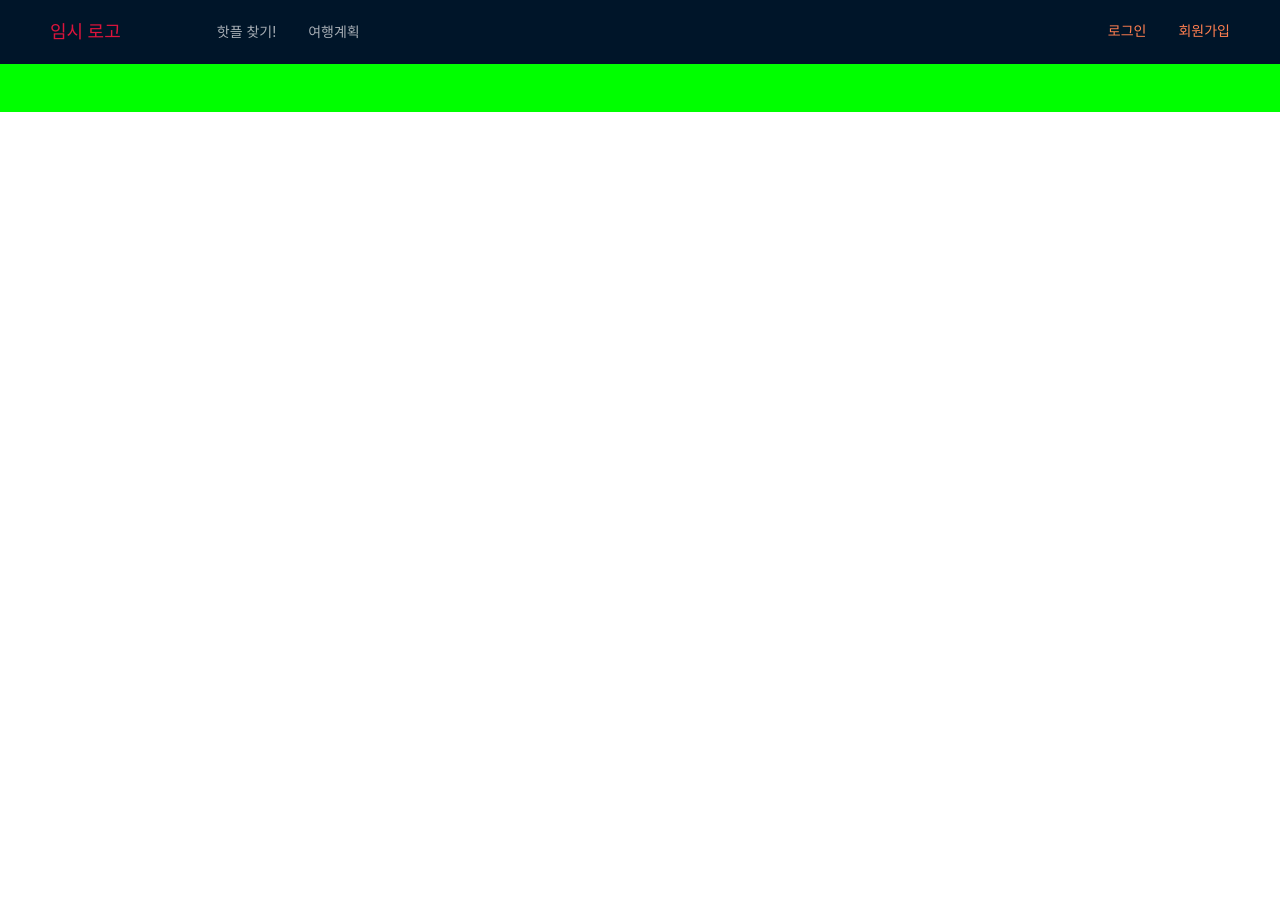
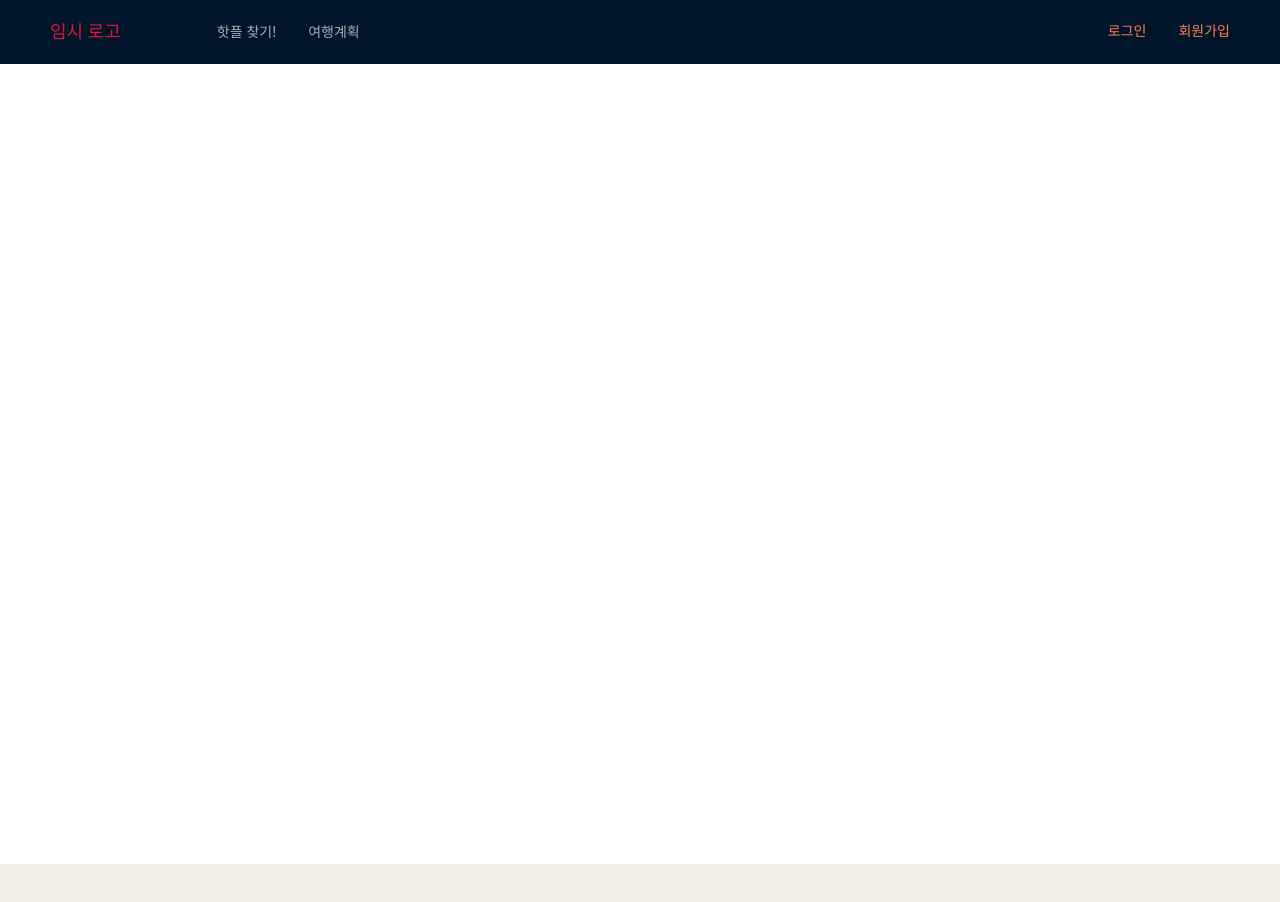
Before and after one commit to benyy0101/SSAFY-10th-EnjoyTrip, a Vue app in the folder enjoytripvue/: page / in a window 1280 px wide. Shown: the top 902 px of the page. Before the commit the page ends 800 px from the top, so only its background shows below. Built offline with nearby package versions, Linux system fonts and the light colour scheme; a web font is replaced by a local one.

Commit message:
feat : map card 작성중

```diff
--- a/enjoytripvue/src/App.vue
+++ b/enjoytripvue/src/App.vue
@@ -13,7 +13,7 @@ watch(stateLogin, ()=>{
 
 <template>
   <a-layout class="layout">
-    <TheHeadingNavbar></TheHeadingNavbar>
+    <TheHeadingNavbar class="navbar"></TheHeadingNavbar>
     <a-layout-content class="layoutContent">
       <router-view></router-view>
     <LoginModal v-show="stateLogin"></LoginModal>
@@ -39,11 +39,15 @@ watch(stateLogin, ()=>{
   width: 100vw;
 }
 
+.layout{
+
+}
 .layoutContent{
-  background-color: aqua;
+  background-color: white;
+  min-height: 100vh;
 }
 
 .footer{
-  background-color: lime;
+  background-color: #f2eee5;
 }
 </style>
--- a/enjoytripvue/src/components/layout/TheHeadingNavbar.vue
+++ b/enjoytripvue/src/components/layout/TheHeadingNavbar.vue
@@ -17,10 +17,10 @@ function toggleModal(){
   <a-menu
         theme="dark"
         mode="horizontal"
-        :style="{ lineHeight: '64px' }"
+        :style="{ lineHeight: '64px'}"
       >
-        <a-menu-item key="1">핫플 찾기!</a-menu-item>
-        <a-menu-item key="2">여행계획</a-menu-item>
+        <a-menu-item key="1" class="menuItem">핫플 찾기!</a-menu-item>
+        <a-menu-item key="2" class="menuItem">여행계획</a-menu-item>
   </a-menu>
   </div>
 
@@ -56,4 +56,12 @@ function toggleModal(){
   display: flex;
   gap:5rem;
 }
+
+.site-layout-content {
+  min-height: 280px;
+  padding: 24px;
+  background: #abc9ff;
+}
+
+
 </style>
--- a/enjoytripvue/src/views/TheMapView.vue
+++ b/enjoytripvue/src/views/TheMapView.vue
@@ -247,8 +247,8 @@ const loadData = (selectedOptions) => {
   <a-space direction="horizontal">
     <div id="map" />
     <div class="cardSection">
-      <a-card title="어쩔건데">
-        <p>너가 뭘할수 있는데</p>
+      <a-card v-for="option in attInfo" :key="option.title">
+        <p>{{ option.title }}</p>
       </a-card>
     </div>
   </a-space>
@@ -269,6 +269,11 @@ const loadData = (selectedOptions) => {
   background-color: brown;
   padding: 1rem;
   border-radius: 0.8rem;
+  overflow-y: scroll;
+
+}
+.cardSection::-webkit-scrollbar {
+  display: none;
 }
 
 .attOptions {
```
